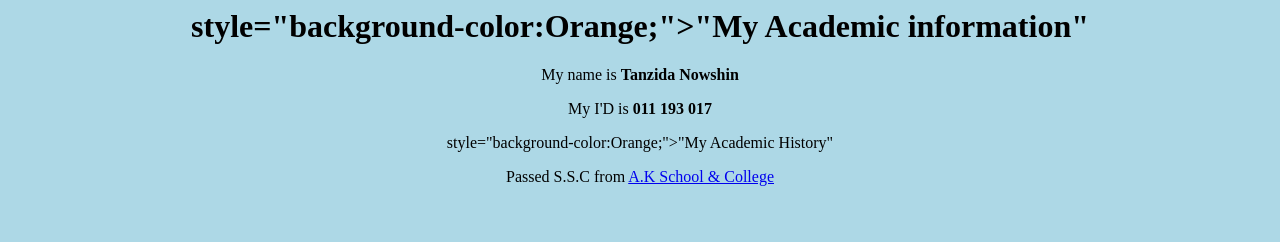
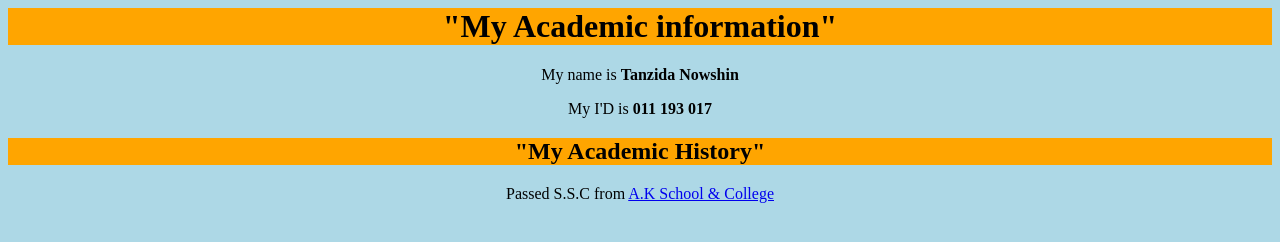
Before and after one commit to nowshin9999/nowshin9999.github.io, a plain HTML site: page project.html in a window 1280 px wide. Drawn offline with Linux system fonts and the light colour scheme.

Commit message:
Update project.html

```diff
--- a/project.html
+++ b/project.html
@@ -13,10 +13,10 @@ body {
     }
   </style>
 <body>
-  <h1> style="background-color:Orange;">"My Academic information"</h1>
+  <h1 style="background-color:Orange;">"My Academic information"</h1>
   <p> My name is <b>Tanzida Nowshin</b></p>
   <p>My I'D is <b>011 193 017</b></p>
-  <p> style="background-color:Orange;">"My Academic History"</p>
+  <h2 style="background-color:Orange;">"My Academic History"</h2>
   <p> Passed S.S.C from <a href="http://akschoolandcollege.edu.bd">A.K School & College</a></p><br>
 
 
```
